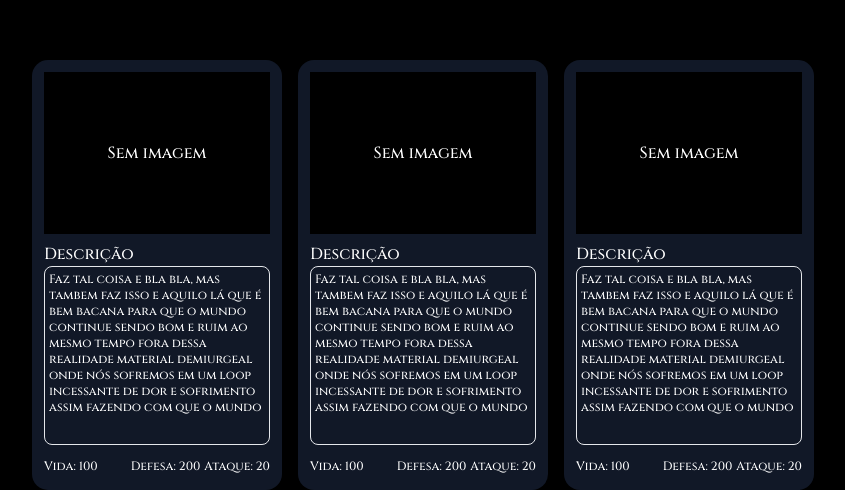
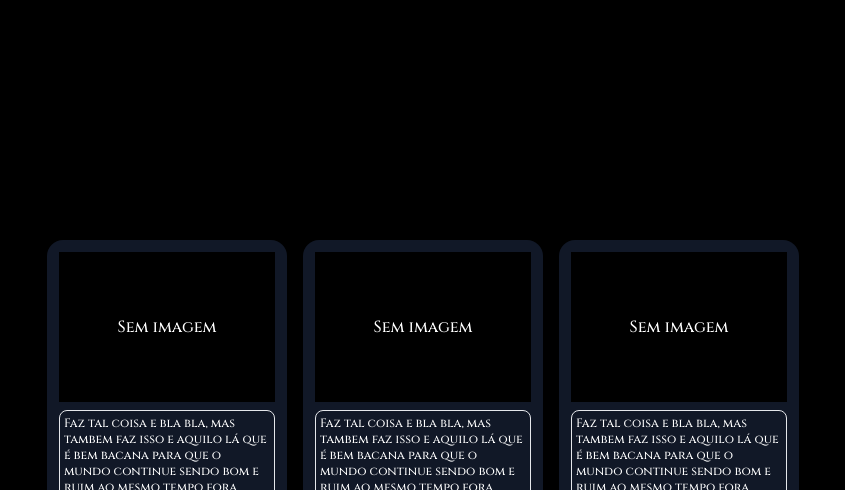
Before and after one commit to lucasdevii/Card-Attack-Game, a Vue app in the folder front/: page / in a window 1280 px wide. Shown: the part 310-800 px from the top of the page, without its empty margins (217-1062 px from the left). Built offline with nearby package versions, Linux system fonts and the light colour scheme.

Commit message:
feat: estilização dos cards completa por enquanto

```diff
--- a/front/src/components/gameTable/Card.vue
+++ b/front/src/components/gameTable/Card.vue
@@ -12,7 +12,7 @@ const props = defineProps({
 })
 </script>
 <template>
-        <div class="bg-gray-900 w-[250px] h-[430px] p-3 rounded-2xl space-y-2">
+        <div class="bg-gray-900 w-[240px] h-[400px] p-3 rounded-2xl space-y-2 hover:scale-105 transition-transform cursor-pointer">
             <!-- Imagem -->
             <div class="bg-black w-full h-2/5 flex justify-center items-center">
                 <img :src="image" alt="" v-if="image">
@@ -22,8 +22,6 @@ const props = defineProps({
             <div class="h-3/5">
                 <!-- Descrição -->
                 <div class="flex flex-col h-5/6">
-                    <h1>Descrição</h1>
-
                     <div class="flex-1 border rounded-lg p-1 overflow-auto">
                         <p class="break-words text-xs">
                         Faz tal coisa e bla bla, mas tambem faz isso e aquilo lá que é bem bacana para que o mundo continue sendo bom e ruim ao mesmo tempo fora dessa realidade material demiurgeal onde nós sofremos em um loop incessante de dor e sofrimento assim fazendo com que o mundo
--- a/front/src/views/GameTable.vue
+++ b/front/src/views/GameTable.vue
@@ -1,12 +1,15 @@
 <script setup>
 import Card from '@/components/gameTable/Card.vue';
+import { ref } from 'vue';
+const currentCards = ref([[],[],[]])
 </script>
 <template>
-    <div class="w-screen h-screen relative">
-        <div class="absolute bottom-0 w-full flex justify-center space-x-4">
-            <Card/>
-            <Card/>
-            <Card/>
+    <div class="w-screen h-screen relative overflow-y-hidden">
+        <div class="absolute bottom-[-150px] w-full flex justify-center space-x-4">
+            <div @click="selectCard(index)" v-for="(card, index) in currentCards" :key="index">
+               <Card/>
+            </div>
+
         </div>
     </div>
 </template>
```
